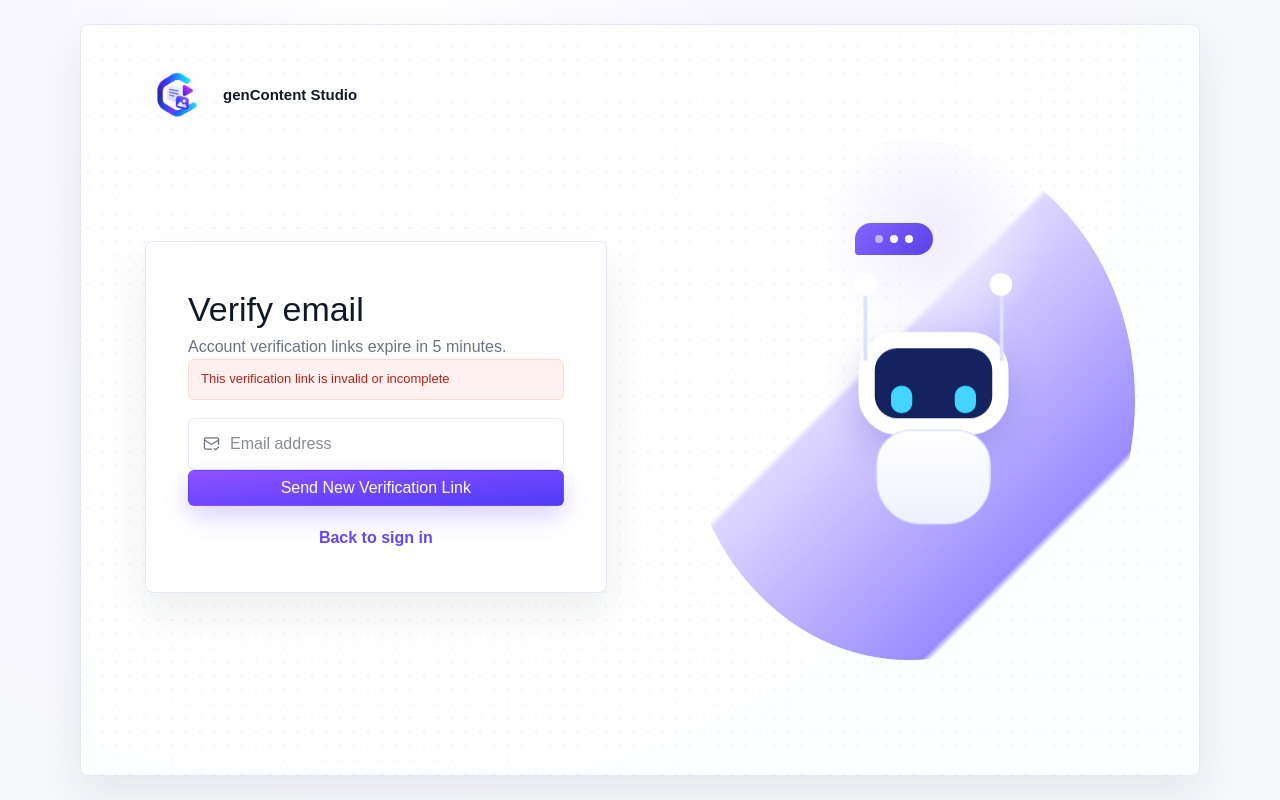
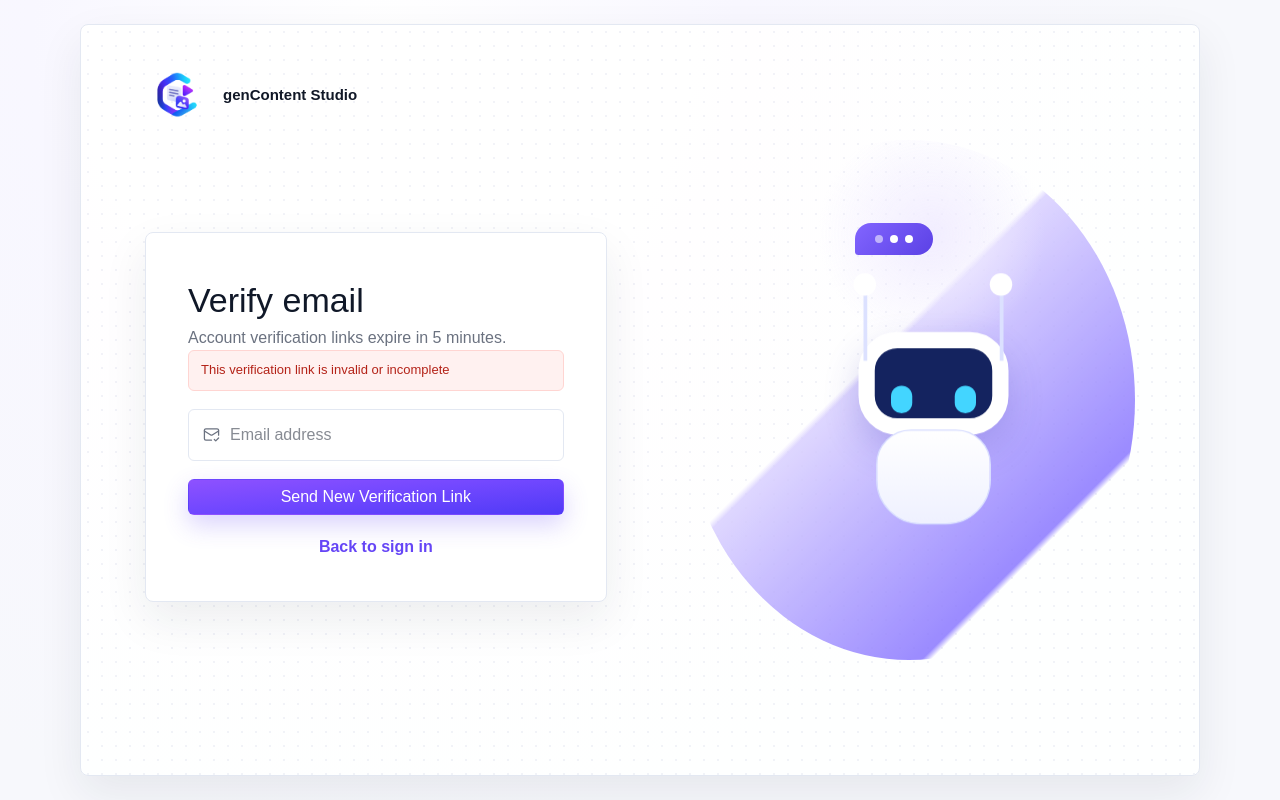
Before and after one commit to sadmananik/genContent-studio, a Next.js app in the folder packages/frontend/: page /verify-email in a window 1280 px wide. Built offline with nearby package versions, Linux system fonts and the light colour scheme; no server answers.

Commit message:
Fix verify email success state

```diff
--- a/packages/frontend/src/app/globals.css
+++ b/packages/frontend/src/app/globals.css
@@ -338,6 +338,17 @@ a {
 
 .reset-password-submit {
   margin-top: 20px;
+}
+
+.verify-resend-fields {
+  display: grid;
+  gap: 18px;
+  margin-top: 18px;
+}
+
+.verify-resend-fields .auth-success,
+.verify-resend-fields label {
+  margin: 0;
 }
 
 .login-panel .auth-error {
--- a/packages/frontend/src/components/screens/VerifyEmailScreen.js
+++ b/packages/frontend/src/components/screens/VerifyEmailScreen.js
@@ -8,11 +8,16 @@ import AuthVisual from "../common/AuthVisual";
 import Brand from "../common/Brand";
 import Button from "../common/Button";
 import { ROUTES } from "../../constants/navigation";
+import { VERIFY_EMAIL_TEXT } from "../../constants/notifications";
 import { useAppStore } from "../../store";
 
 export default function VerifyEmailScreen() {
   const searchParams = useSearchParams();
-  const token = searchParams.get("token");
+  const token =
+    searchParams.get("token") ||
+    searchParams.get("verificationToken") ||
+    searchParams.get("code") ||
+    "";
   const auth = useAppStore((state) => state.auth);
   const clearAuthError = useAppStore((state) => state.clearAuthError);
   const resendVerificationEmail = useAppStore((state) => state.resendVerificationEmail);
@@ -21,8 +26,7 @@ export default function VerifyEmailScreen() {
   const [message, setMessage] = useState("");
   const [resendMessage, setResendMessage] = useState("");
   const [verificationAttempted, setVerificationAttempted] = useState(false);
-  const errorMessage =
-    auth.error || (!token && !message ? "This verification link is invalid or incomplete" : "");
+  const errorMessage = auth.error || (!token && !message ? VERIFY_EMAIL_TEXT.INVALID_LINK : "");
 
   useEffect(() => clearAuthError(), [clearAuthError]);
 
@@ -73,13 +77,15 @@ export default function VerifyEmailScreen() {
     <section className="screen login-screen">
       <Brand />
       <form className="login-panel" onSubmit={handleResend}>
-        <h2>Verify email</h2>
-        <p>Account verification links expire in 5 minutes.</p>
-        {!verificationAttempted && <p className="auth-success">Checking verification link...</p>}
+        <h2>{VERIFY_EMAIL_TEXT.TITLE}</h2>
+        <p>{VERIFY_EMAIL_TEXT.EXPIRED_HINT}</p>
+        {!verificationAttempted && (
+          <p className="auth-success">{VERIFY_EMAIL_TEXT.CHECKING_LINK}</p>
+        )}
         {message && <p className="auth-success">{message}</p>}
         {errorMessage && <p className="auth-error">{errorMessage}</p>}
         {!message && verificationAttempted && (
-          <>
+          <div className="verify-resend-fields">
             <label>
               <MailCheck aria-hidden="true" size={17} strokeWidth={1.8} />
               <input
@@ -98,12 +104,16 @@ export default function VerifyEmailScreen() {
               disabled={auth.loading || Boolean(resendMessage)}
               type="submit"
             >
-              {auth.loading ? "Sending..." : "Send New Verification Link"}
+              {auth.loading
+                ? VERIFY_EMAIL_TEXT.RESEND_BUTTON_LOADING
+                : VERIFY_EMAIL_TEXT.RESEND_BUTTON}
             </Button>
-          </>
+          </div>
         )}
         <p className="signup">
-          <Link href={ROUTES.LOGIN}>{message ? "Continue to sign in" : "Back to sign in"}</Link>
+          <Link href={ROUTES.LOGIN}>
+            {message ? VERIFY_EMAIL_TEXT.SIGN_IN_CONTINUE : VERIFY_EMAIL_TEXT.SIGN_IN_BACK}
+          </Link>
         </p>
       </form>
       <AuthVisual />
--- a/packages/frontend/src/constants/notifications.js
+++ b/packages/frontend/src/constants/notifications.js
@@ -150,3 +150,14 @@ export const PROFILE_ALERTS = {
 export const AI_HISTORY_TEXT = {
   LOADING: "Loading AI history..."
 };
+
+export const VERIFY_EMAIL_TEXT = {
+  CHECKING_LINK: "Checking verification link...",
+  EXPIRED_HINT: "Account verification links expire in 5 minutes.",
+  INVALID_LINK: "This verification link is invalid or incomplete",
+  RESEND_BUTTON: "Send New Verification Link",
+  RESEND_BUTTON_LOADING: "Sending...",
+  SIGN_IN_BACK: "Back to sign in",
+  SIGN_IN_CONTINUE: "Continue to sign in",
+  TITLE: "Verify email"
+};
```
